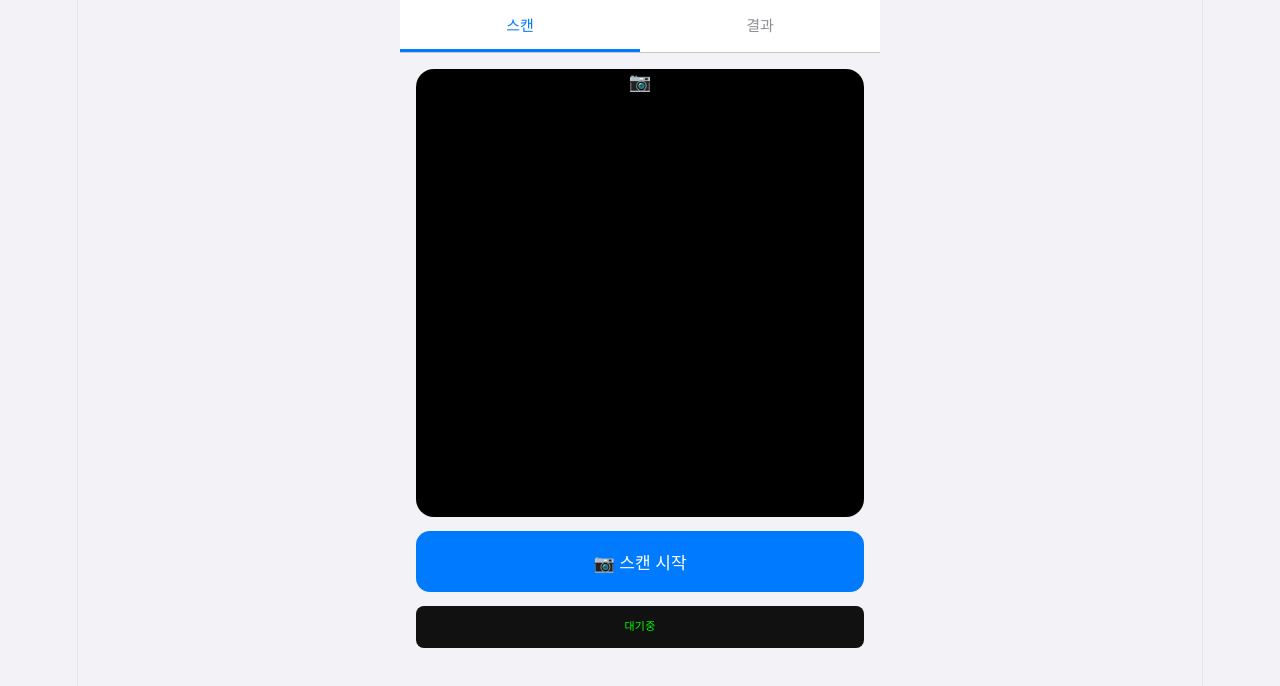
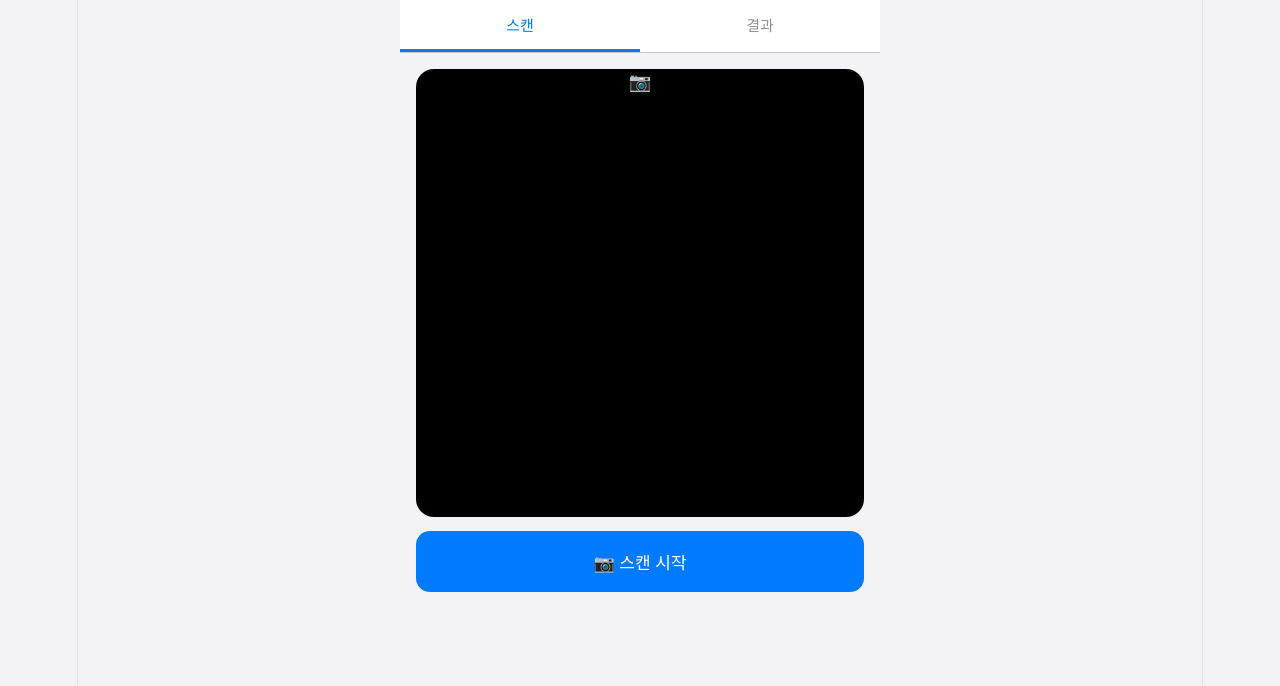
Before and after one commit to hgpark27-alt/qr-scanner, a React (Vite) app: page / in a window 1280 px wide. Shown: the top 686 px of the page. Built offline with nearby package versions, Linux system fonts and the light colour scheme; what zxing-wasm would draw is missing.

Commit message:
Remove debug log from UI

```diff
--- a/src/App.jsx
+++ b/src/App.jsx
@@ -190,8 +190,6 @@ export default function App() {
           ? <button className="btn-stop"  onClick={stopScan}>■ 스캔 종료</button>
           : <button className="btn-start" onClick={startScan}>📷 스캔 시작</button>}
 
-        <div className="dbg" ref={logRef}>대기중</div>
-
         {error && <p className="error">{error}</p>}
         {items.length > 0 && <p className="scan-count">✓ {items.length}개 인식됨</p>}
       </div>
```
